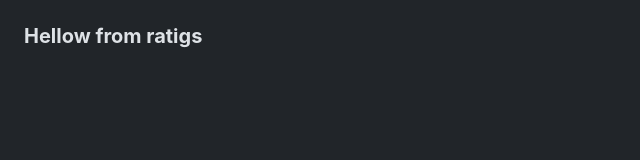
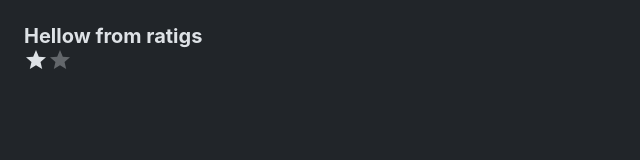
Before and after one commit to eldrich27/Popcorn, a React (Vite) app in the folder popcorn/: page / in a window 1280 px wide. Shown: the top 160 px of the page, without its empty margins (0-640 px from the left). Built offline with nearby package versions, Linux system fonts and the light colour scheme.

Commit message:
Using svg for the star icon

```diff
--- a/popcorn/src/components/Rating/Rating.tsx
+++ b/popcorn/src/components/Rating/Rating.tsx
@@ -2,10 +2,23 @@ import { useState } from "react";
 import { Star } from "./Star";
 
 
-
+const defaultIcon = (
+  <svg viewBox="0 0 24 24" fill="currentColor" width="100%" height="100%">
+    <path d="M12 17.27 18.18 21l-1.64-7.03L22 9.24l-7.19-.61L12 2 9.19 8.63 2 9.24l5.46 4.73L5.82 21z" />
+  </svg>
+);
+const defaultEmptyIcon = (
+  <svg viewBox="0 0 24 24" fill="currentColor" width="100%" height="100%" style={{ opacity: 0.35 }}>
+    <path d="M12 17.27 18.18 21l-1.64-7.03L22 9.24l-7.19-.61L12 2 9.19 8.63 2 9.24l5.46 4.73L5.82 21z" />
+  </svg>
+);
 
 export function Rating(){
     return (
-        <h1>Hellow from ratigs</h1>
+        <div>
+            <h1>Hellow from ratigs</h1>
+          <span style={{ width: "24px", height: "24px", display: "inline-block" }}>{defaultIcon}</span>
+            <span style= {{ width: "24px", height: "24px", display: "inline-block" }}>{defaultEmptyIcon}</span>
+        </div>
     )
 }
--- a/popcorn/src/main.tsx
+++ b/popcorn/src/main.tsx
@@ -3,6 +3,7 @@ import { createRoot } from 'react-dom/client'
 import './index.css'
 // import App from './App.tsx'
 import { Rating } from './components/Rating/Rating'
+
 
 createRoot(document.getElementById('root')!).render(
   <StrictMode>
```
